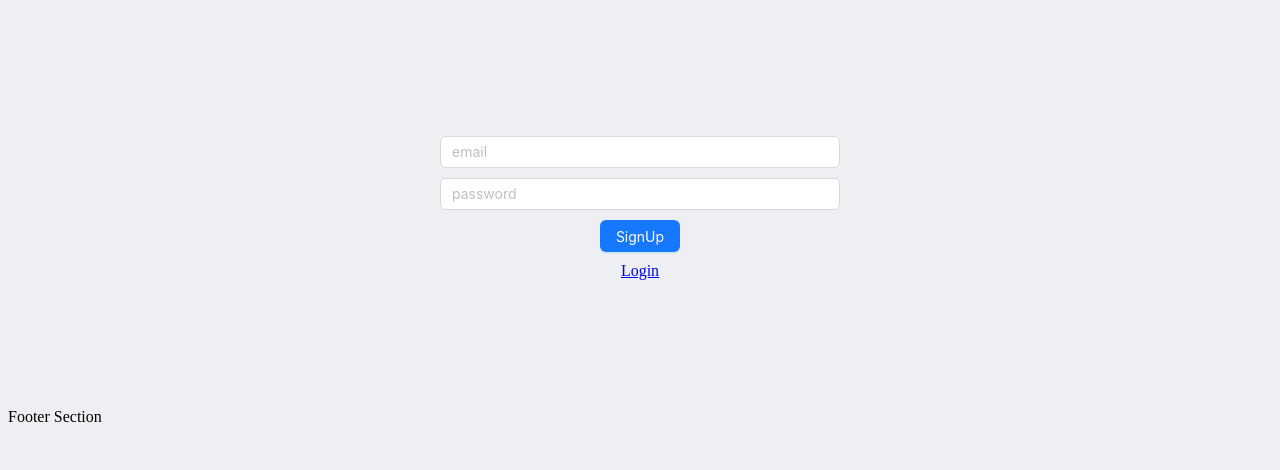
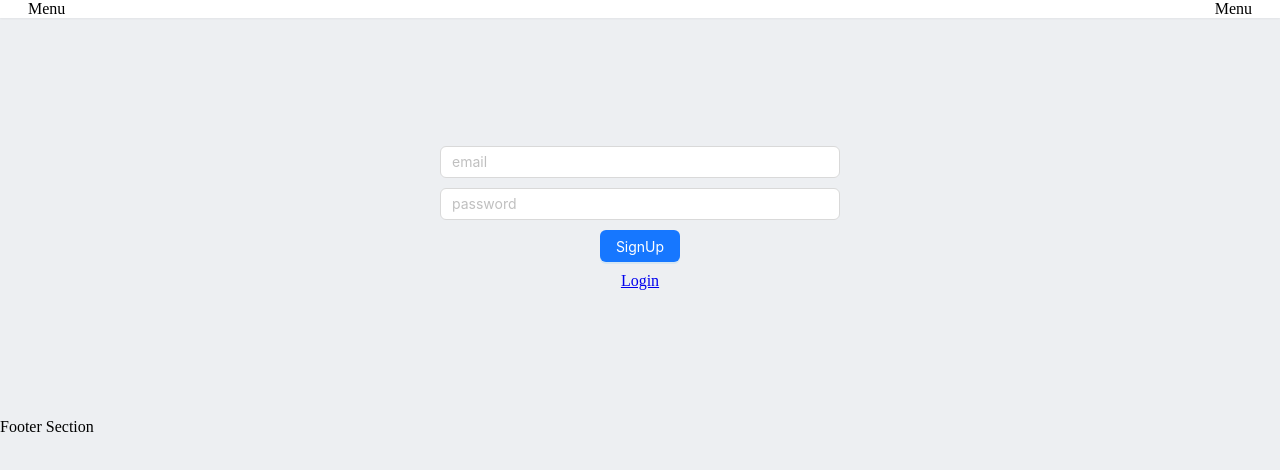
Before and after one commit to Vlad777mykola/easyway-client, a React (Vite) app: page /signup in a window 1280 px wide. Shown: the top 470 px of the page. Built offline with nearby package versions, Linux system fonts and the light colour scheme; no server answers.

Commit message:
fix(navbar): update props

```diff
--- a/src/App.tsx
+++ b/src/App.tsx
@@ -1,8 +1,8 @@
 import { RouterProvider } from 'react-router-dom';
-import { router } from './router/Router';
+import { ApolloProvider } from '@apollo/client';
+import { router } from '@/router/Router';
 import { client } from '@/apollo-client';
-import { ApolloProvider } from '@apollo/client';
-import { Guard } from './modules/auth';
+import { Guard } from '@/modules/auth';
 
 export const App = () => {
 	return (
--- a/src/index.css
+++ b/src/index.css
@@ -1,3 +1,4 @@
 body {
 	background: #edeff2;
+	margin: 0;
 }
--- a/src/layouts/Navbar/Navbar.tsx
+++ b/src/layouts/Navbar/Navbar.tsx
@@ -1,11 +1,12 @@
 import { ReactNode } from 'react';
+
 import { classes } from '@/utils/classes';
 import styles from './styles.module.css';
 
 export type Props = {
 	isSticky?: boolean;
-	RightSide?: ReactNode;
-	LeftSide?: ReactNode;
+	RightSide: ReactNode;
+	LeftSide: ReactNode;
 };
 
 export const Navbar = ({ isSticky = true, RightSide, LeftSide }: Props) => {
--- a/src/layouts/main/Layouts.tsx
+++ b/src/layouts/main/Layouts.tsx
@@ -3,7 +3,7 @@ import { Navbar } from '../navbar';
 
 const Layouts = () => (
 	<div>
-		<Navbar />
+		<Navbar RightSide={<div>Menu</div>} LeftSide={<div>Menu</div>} />
 		<main>
 			<Outlet />
 		</main>
```
